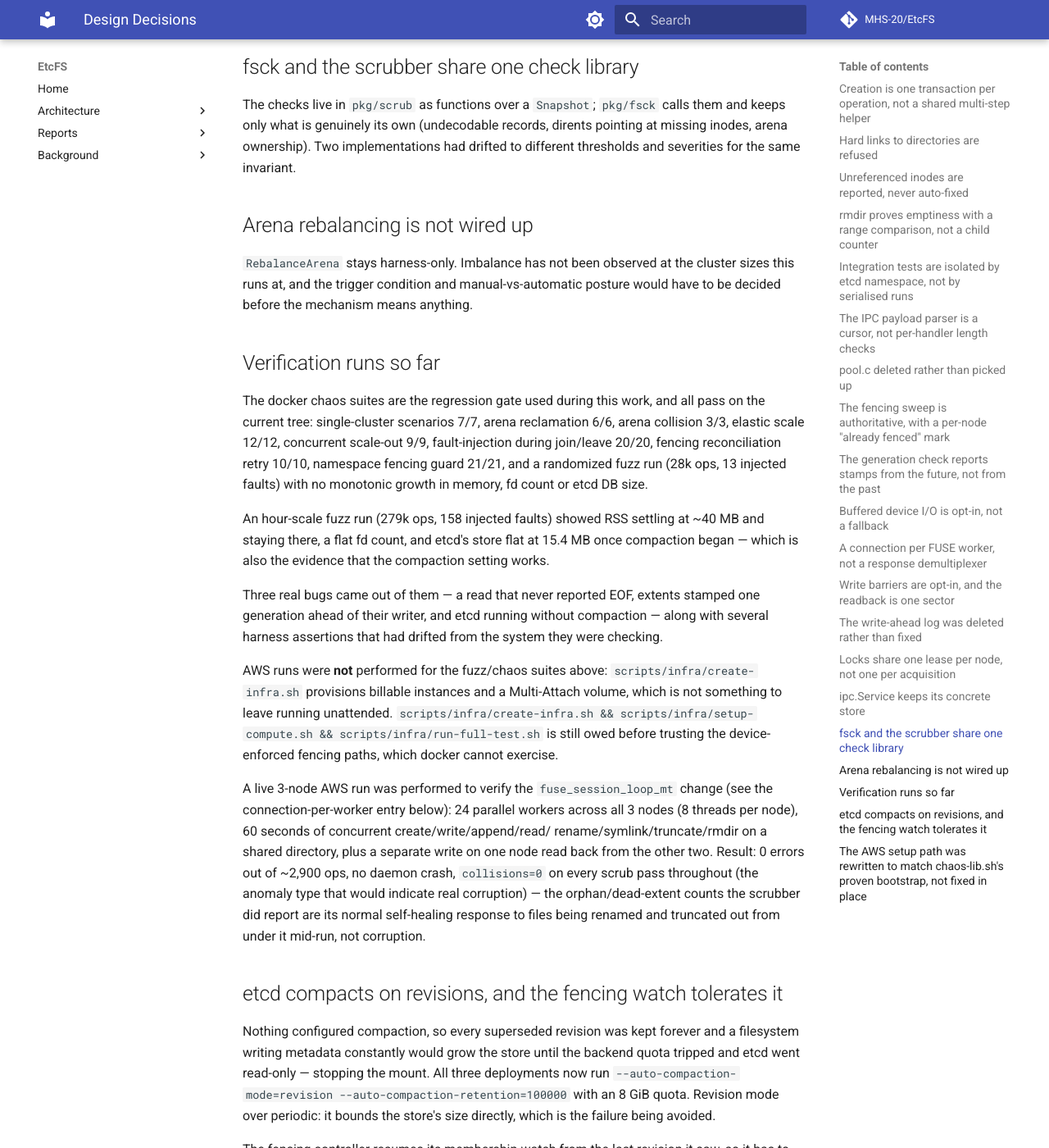
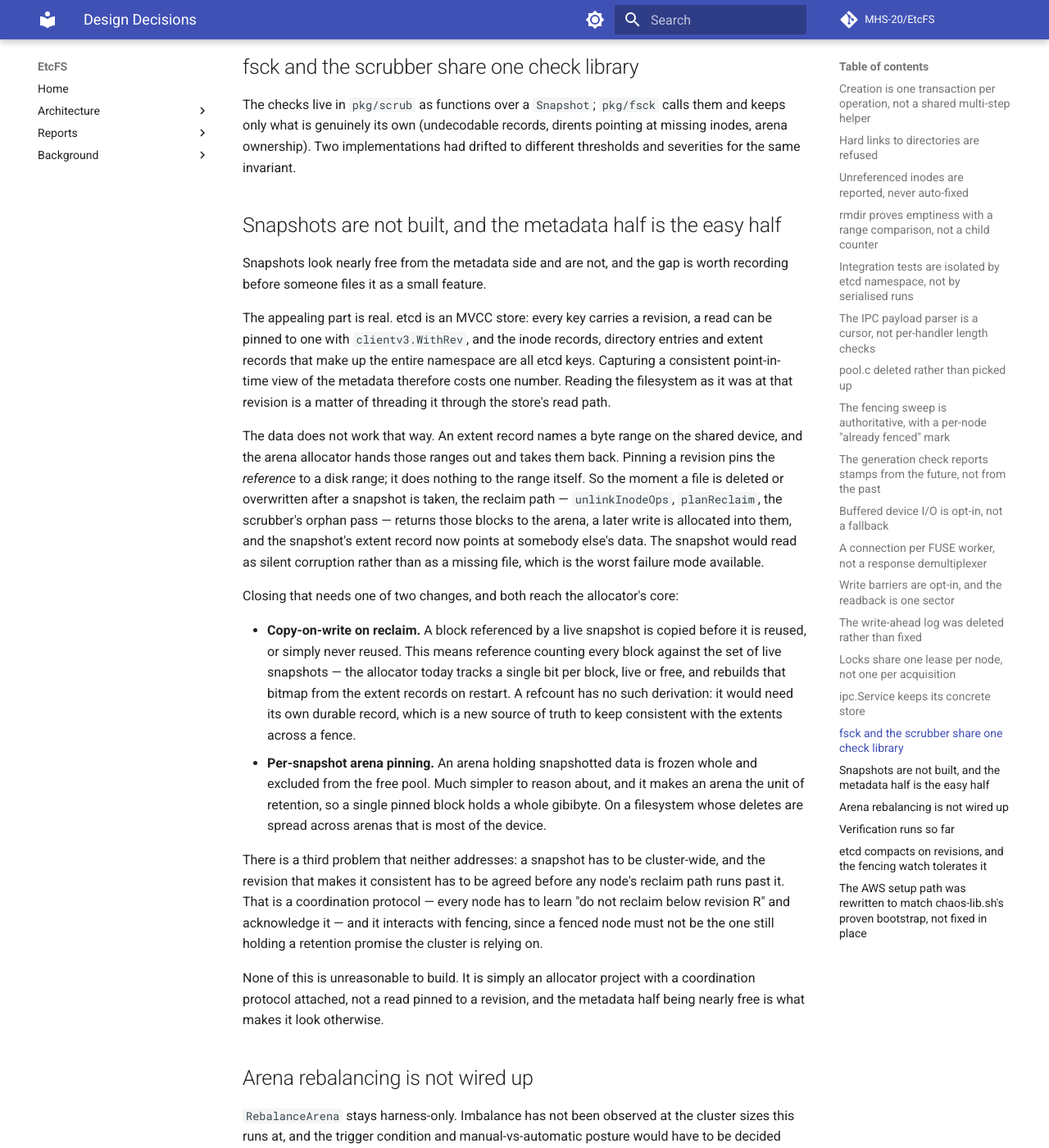
Before and after one commit to MHS-20/EtcFS, an MkDocs documentation site: the page built from docs/design-decisions.md, in a window 1280 px wide and 1400 px high, scrolled down 4383 px. Shown: the whole window at 82% size. Built offline with MkDocs 1.6.1 and Material for MkDocs 9.7.7, drawn with Linux system fonts in a browser that asks for light colours; comment, search, counter and statistics services are not loaded.

Commit message:
docs(snapshots): recorded why point-in-time snapshots are an allocator project, not a pinned revision

```diff
--- a/docs/design-decisions.md
+++ b/docs/design-decisions.md
@@ -177,6 +177,54 @@ them and keeps only what is genuinely its own (undecodable records, dirents
 pointing at missing inodes, arena ownership). Two implementations had drifted to
 different thresholds and severities for the same invariant.
 
+## Snapshots are not built, and the metadata half is the easy half
+
+Snapshots look nearly free from the metadata side and are not, and the gap is
+worth recording before someone files it as a small feature.
+
+The appealing part is real. etcd is an MVCC store: every key carries a revision,
+a read can be pinned to one with `clientv3.WithRev`, and the inode records,
+directory entries and extent records that make up the entire namespace are all
+etcd keys. Capturing a consistent point-in-time view of the metadata therefore
+costs one number. Reading the filesystem as it was at that revision is a matter
+of threading it through the store's read path.
+
+The data does not work that way. An extent record names a byte range on the
+shared device, and the arena allocator hands those ranges out and takes them
+back. Pinning a revision pins the *reference* to a disk range; it does nothing
+to the range itself. So the moment a file is deleted or overwritten after a
+snapshot is taken, the reclaim path — `unlinkInodeOps`, `planReclaim`, the
+scrubber's orphan pass — returns those blocks to the arena, a later write is
+allocated into them, and the snapshot's extent record now points at somebody
+else's data. The snapshot would read as silent corruption rather than as a
+missing file, which is the worst failure mode available.
+
+Closing that needs one of two changes, and both reach the allocator's core:
+
+- **Copy-on-write on reclaim.** A block referenced by a live snapshot is copied
+  before it is reused, or simply never reused. This means reference counting
+  every block against the set of live snapshots — the allocator today tracks a
+  single bit per block, live or free, and rebuilds that bitmap from the extent
+  records on restart. A refcount has no such derivation: it would need its own
+  durable record, which is a new source of truth to keep consistent with the
+  extents across a fence.
+- **Per-snapshot arena pinning.** An arena holding snapshotted data is frozen
+  whole and excluded from the free pool. Much simpler to reason about, and it
+  makes an arena the unit of retention, so a single pinned block holds a whole
+  gibibyte. On a filesystem whose deletes are spread across arenas that is most
+  of the device.
+
+There is a third problem that neither addresses: a snapshot has to be
+cluster-wide, and the revision that makes it consistent has to be agreed before
+any node's reclaim path runs past it. That is a coordination protocol — every
+node has to learn "do not reclaim below revision R" and acknowledge it — and it
+interacts with fencing, since a fenced node must not be the one still holding a
+retention promise the cluster is relying on.
+
+None of this is unreasonable to build. It is simply an allocator project with a
+coordination protocol attached, not a read pinned to a revision, and the
+metadata half being nearly free is what makes it look otherwise.
+
 ## Arena rebalancing is not wired up
 
 `RebalanceArena` stays harness-only. Imbalance has not been observed at the
```
Also changed, not shown: docs/NEXT_STEPS.md (+10 -5 lines).
